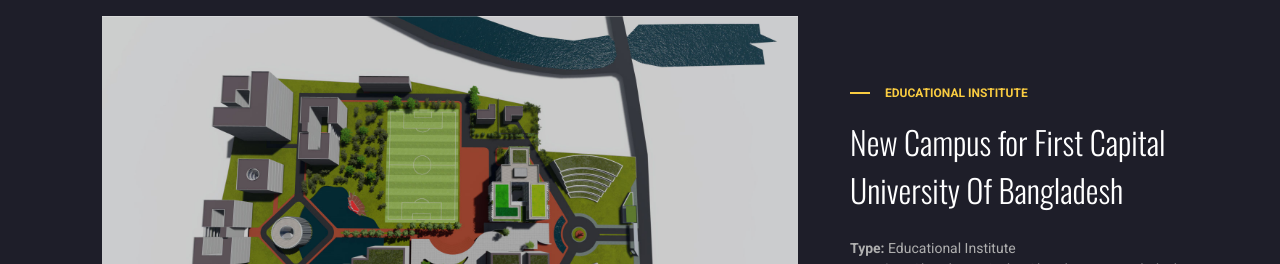
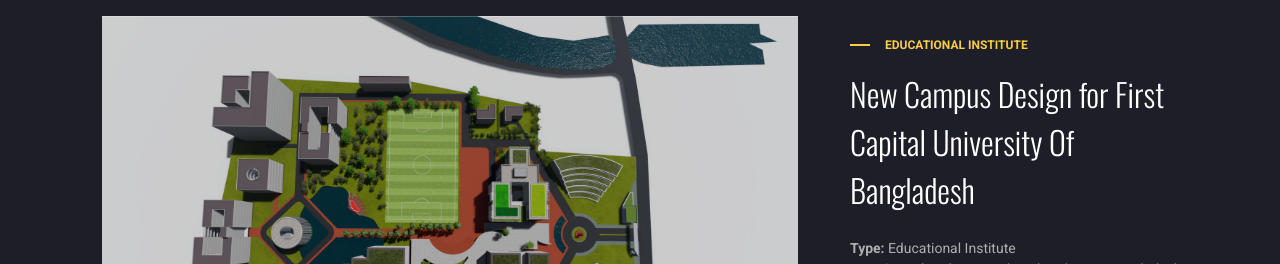
Before and after one commit to dipu-bd/studio19-portfolio, a Vue app: page /#/ in a window 1280 px wide. Shown: the part 2462-2726 px from the top of the page. Built offline with nearby package versions, Linux system fonts and the light colour scheme.

Commit message:
Minor fix: name and picture

```diff
--- a/src/assets/heros.js
+++ b/src/assets/heros.js
@@ -1,6 +1,6 @@
 export default [
   {
-    image: "content/projects/Architecture/University/4.jpg",
+    image: "content/projects/Architecture/University/2.jpg",
     title: "Capital University Of Bangladesh",
     details: `
         <b>Type</b>: Educational Institute <br>
@@ -23,7 +23,7 @@
       `,
   },
   {
-    image: "content/projects/Architecture/Madrasa/2.jpg",
+    image: "content/projects/Architecture/Madrasa/1.jpg",
     title: "Patch Komlapur Madrasa",
     details: `
         <b>Type</b>: Educational Institute <br>
--- a/src/assets/portfolio.js
+++ b/src/assets/portfolio.js
@@ -3,7 +3,7 @@
     type: "Architectural Projects",
     projects: [
       {
-        title: "New Campus for First Capital University Of Bangladesh",
+        title: "New Campus Design for First Capital University Of Bangladesh",
         specs: {
           Type: "Educational Institute",
           Location: "Chuadanga Sadar, Chuadanga , Bangladesh",
```
